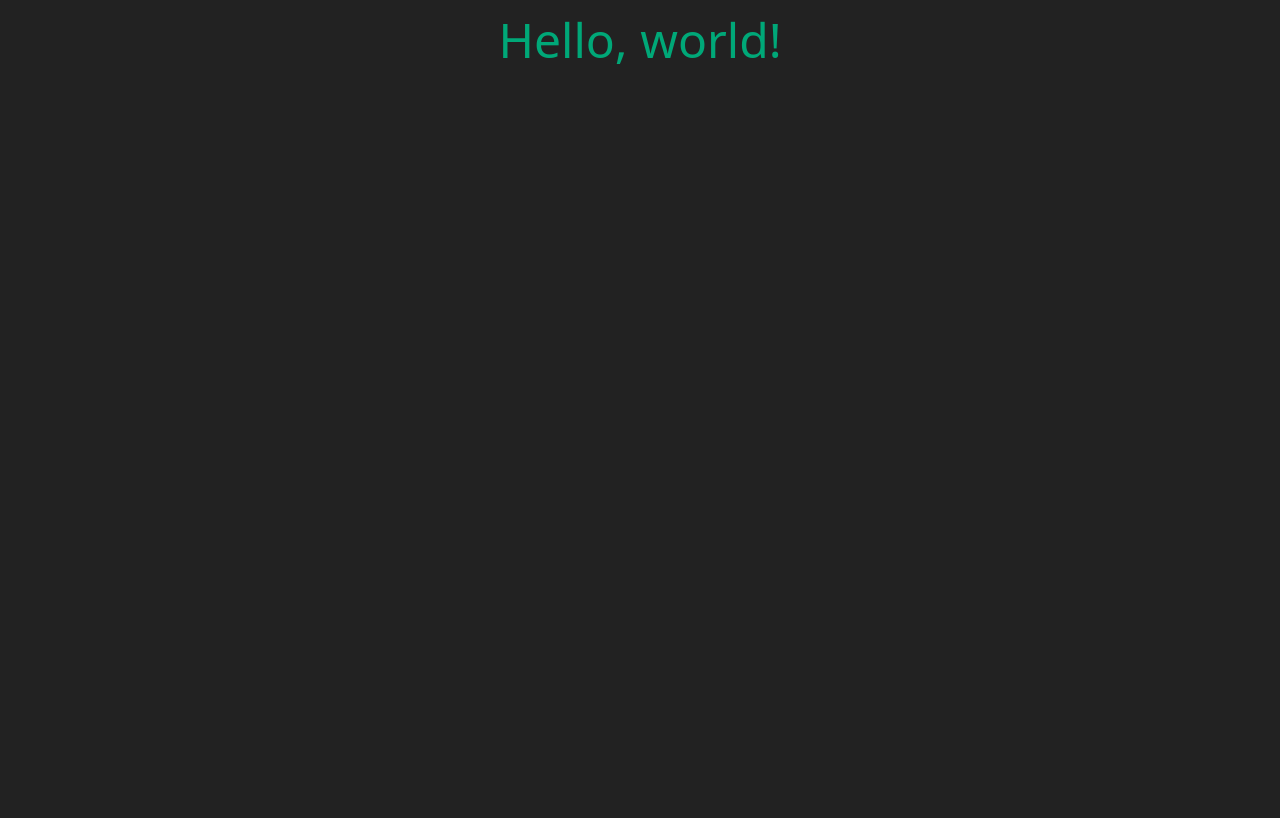
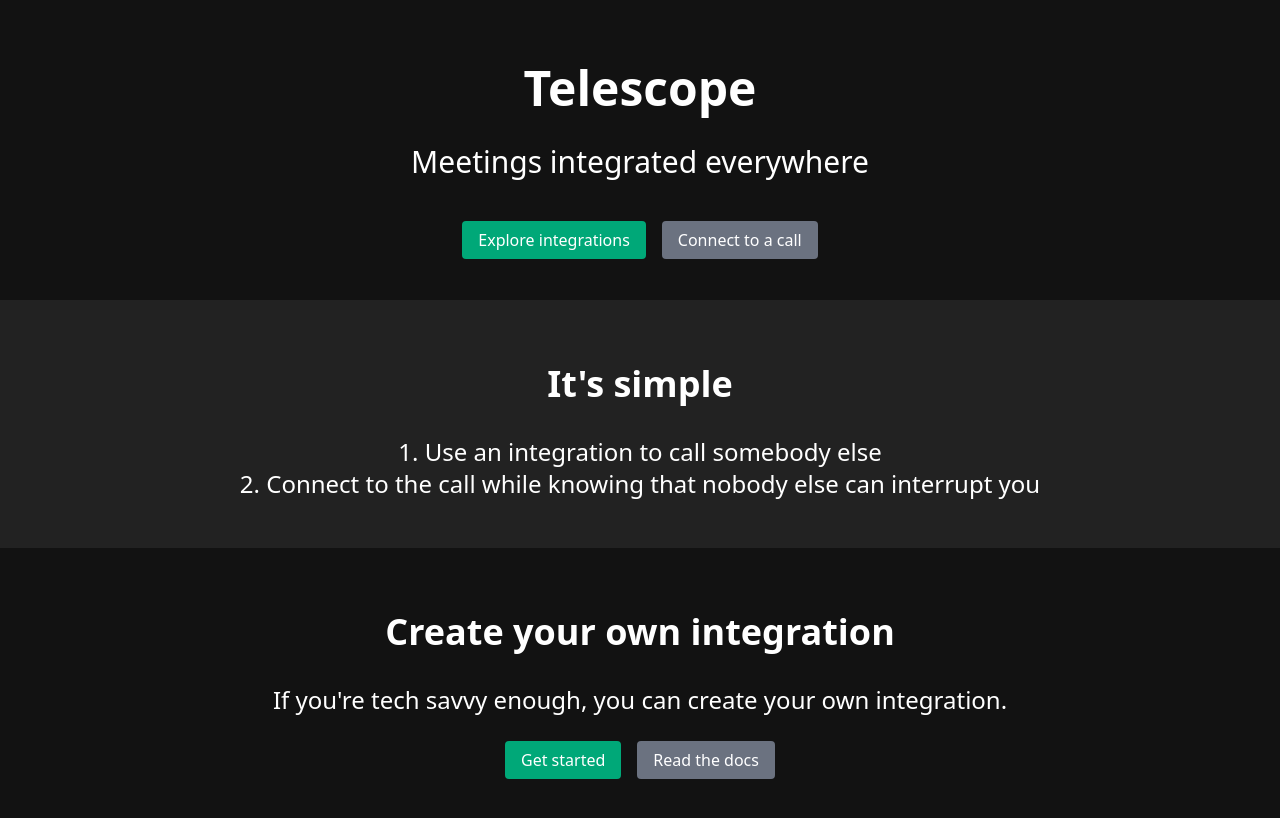
Before and after one commit to arnu515/telescope, a Next.js app in the folder frontend/: page / in a window 1280 px wide. Built offline with nearby package versions, Linux system fonts and the light colour scheme.

Commit message:
feat: index page

```diff
--- a/frontend/pages/index.tsx
+++ b/frontend/pages/index.tsx
@@ -2,7 +2,49 @@ import React from 'react'
 
 const Index: React.FC = () => {
   return (
-    <h1 className="m-4 text-center text-5xl text-success">Hello, world!</h1>
+    <React.Fragment>
+      <div className="bg-[#121212]">
+        <div className="mx-auto max-w-screen-lg py-12">
+          <h1 className="my-4 text-center text-5xl font-bold">Telescope</h1>
+          <p className="mt-8 mb-4 text-center text-3xl font-medium">
+            Meetings integrated everywhere
+          </p>
+          <p className="mt-12 text-center">
+            <a href="/integrations" className="button mr-4 bg-success">
+              Explore integrations
+            </a>
+            <a href="/meeting" className="button bg-gray-500">
+              Connect to a call
+            </a>
+          </p>
+        </div>
+      </div>
+      <div className="py-12">
+        <h2 className="my-4 text-center text-4xl font-bold">It's simple</h2>
+        <p className="mt-8 text-center text-2xl font-medium">
+          1. Use an integration to call somebody else
+          <br />
+          2. Connect to the call while knowing that nobody else can interrupt
+          you
+        </p>
+      </div>
+      <div className="bg-[#121212] py-12">
+        <h2 className="my-4 text-center text-4xl font-bold">
+          Create your own integration
+        </h2>
+        <p className="mt-8 text-center text-2xl font-medium">
+          If you're tech savvy enough, you can create your own integration.
+        </p>
+        <p className="mt-8 text-center">
+          <a href="/developers" className="button mr-4 bg-success">
+            Get started
+          </a>
+          <a href="/developers/docs" className="button bg-gray-500">
+            Read the docs
+          </a>
+        </p>
+      </div>
+    </React.Fragment>
   )
 }
 
```
